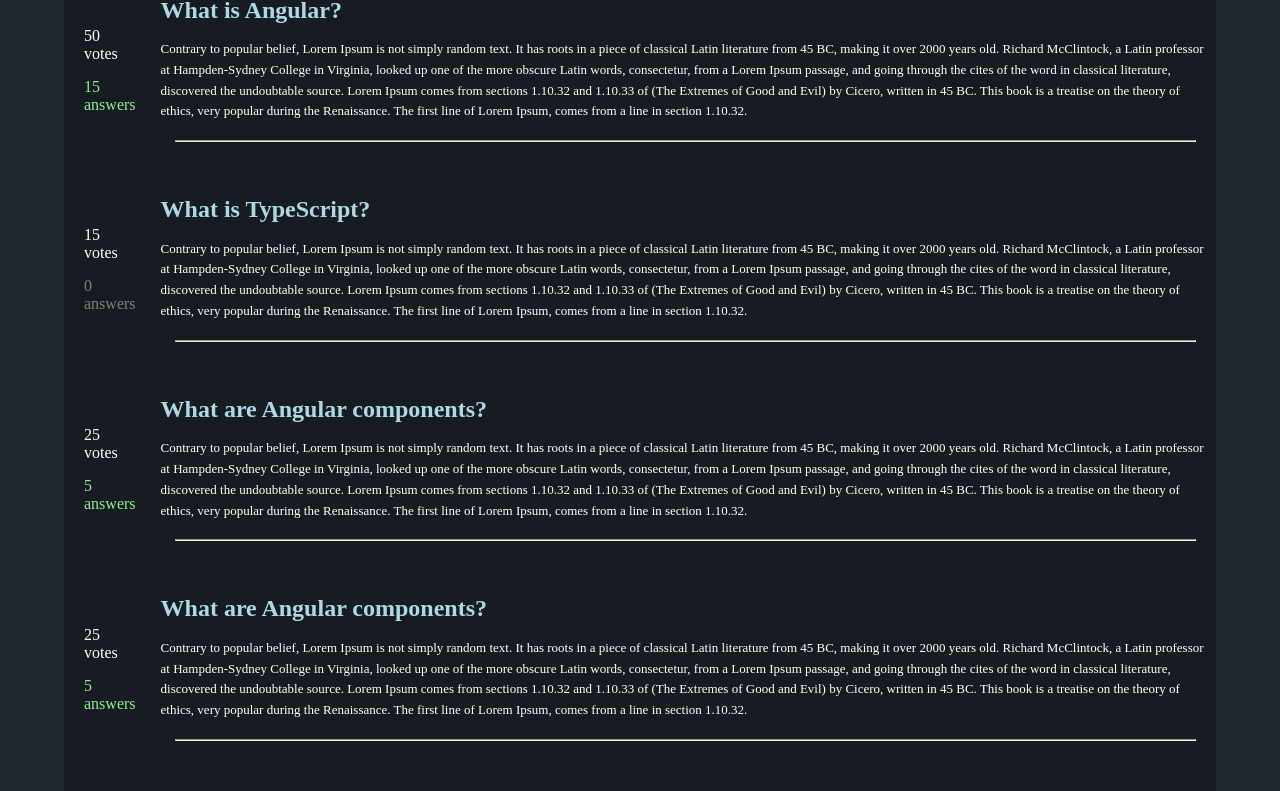
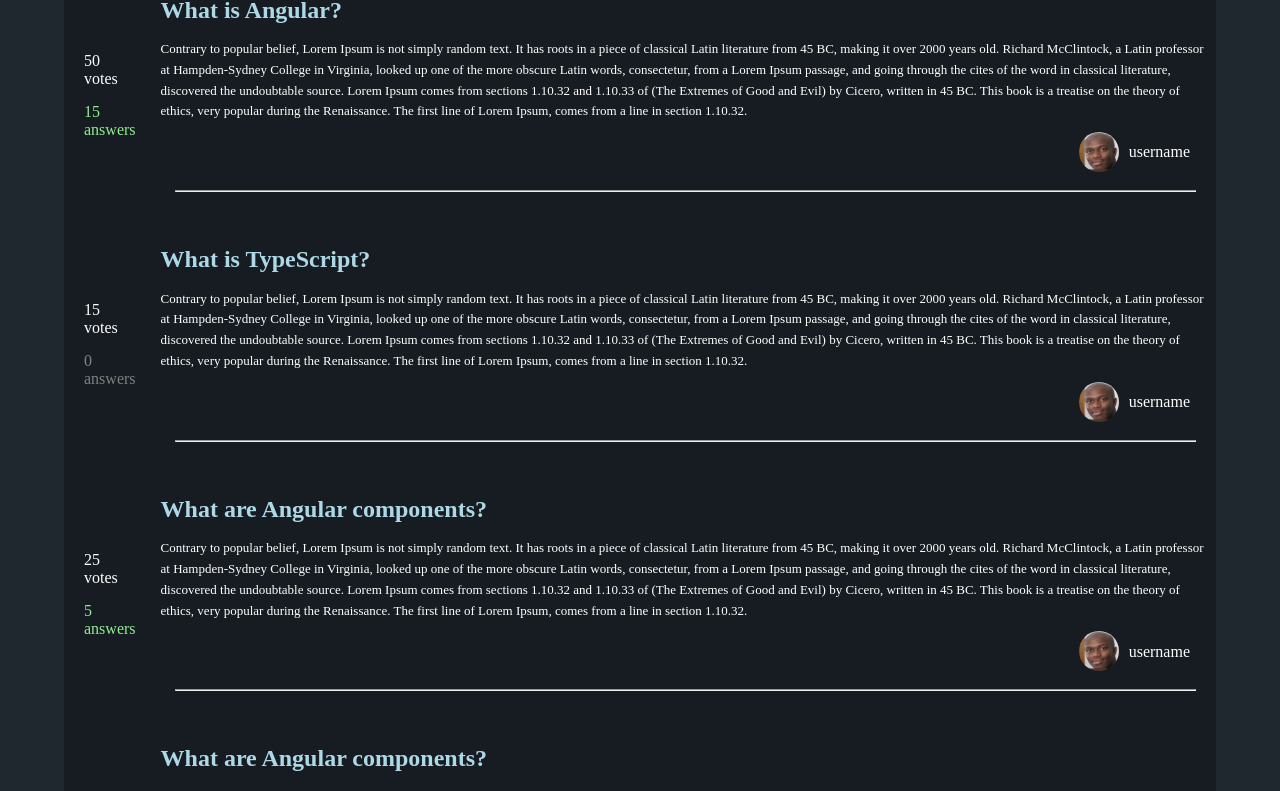
Before and after one commit to NikaEgiazarovi/StackAlchemy-Front, an Angular app: page / in a window 1280 px wide. Shown: the part 1089-1880 px from the top of the page. Built offline with nearby package versions, Linux system fonts and the light colour scheme.

Commit message:
added users on bottom of questions.

```diff
--- a/src/app/components/questions-list/questions-list.component.html
+++ b/src/app/components/questions-list/questions-list.component.html
@@ -8,7 +8,13 @@
     <div class="question-info">
         <h1>{{question.text}}</h1>
         <p class="description">{{question.description}}</p>
+        <div class="user-info">
+            <img src="assets/randomimg.jpg" class="user-img">
+            <p>username </p>
+        </div>
         <hr>
+
     </div>
 
+
 </section>
--- a/src/app/components/questions-list/questions-list.component.scss
+++ b/src/app/components/questions-list/questions-list.component.scss
@@ -63,3 +63,17 @@
     color: white;
     font-size: small;
 }
+.user-info
+{
+    width: 98%;
+    display: flex;
+    align-items: center;
+    justify-content: end;
+    gap: 10px;
+}
+.user-img
+{
+    width: 40px;
+    height: 40px;
+    border-radius: 50%;
+}
```
Also changed, not shown: src/assets/randomimg.jpg (added).
